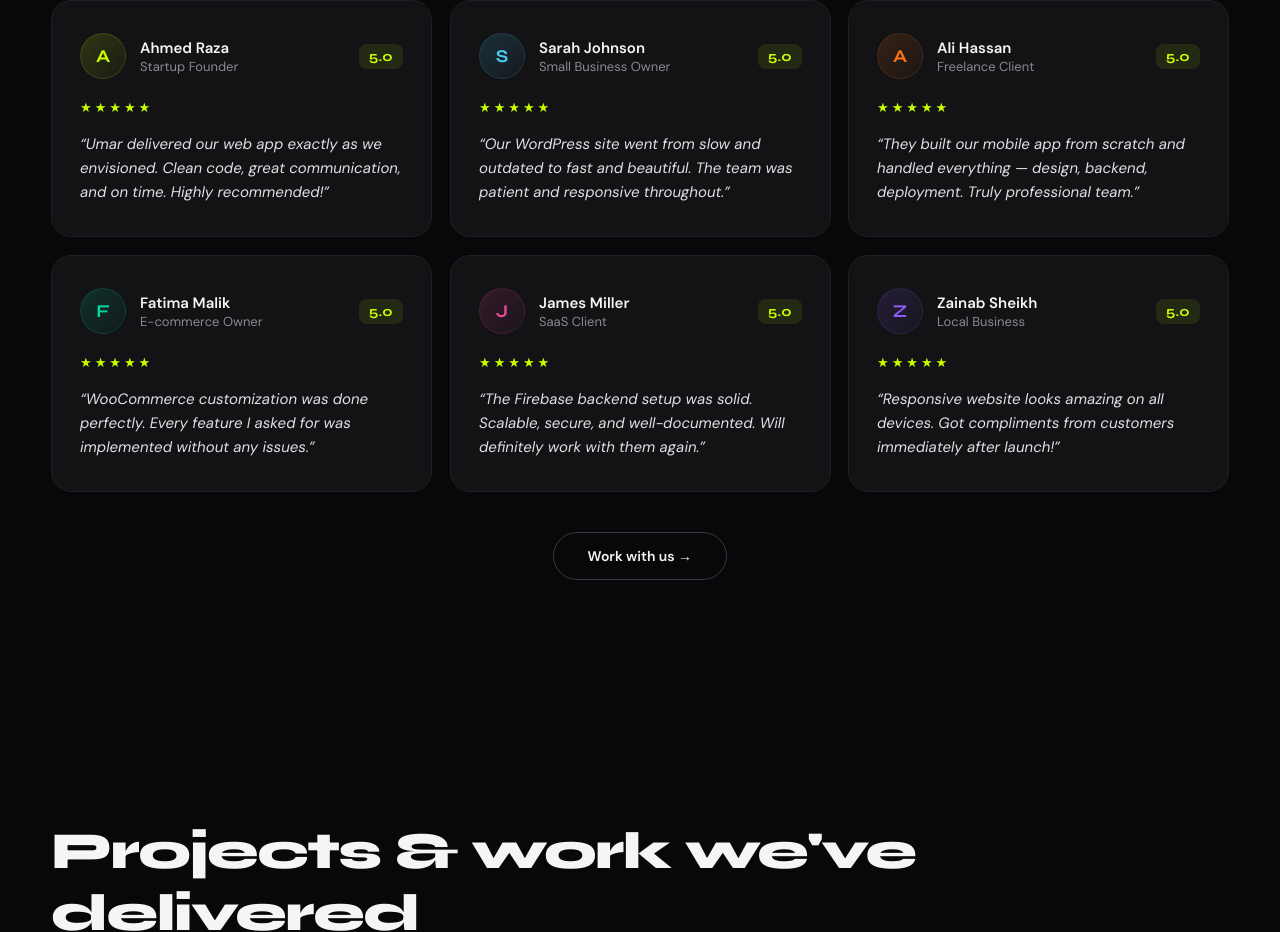
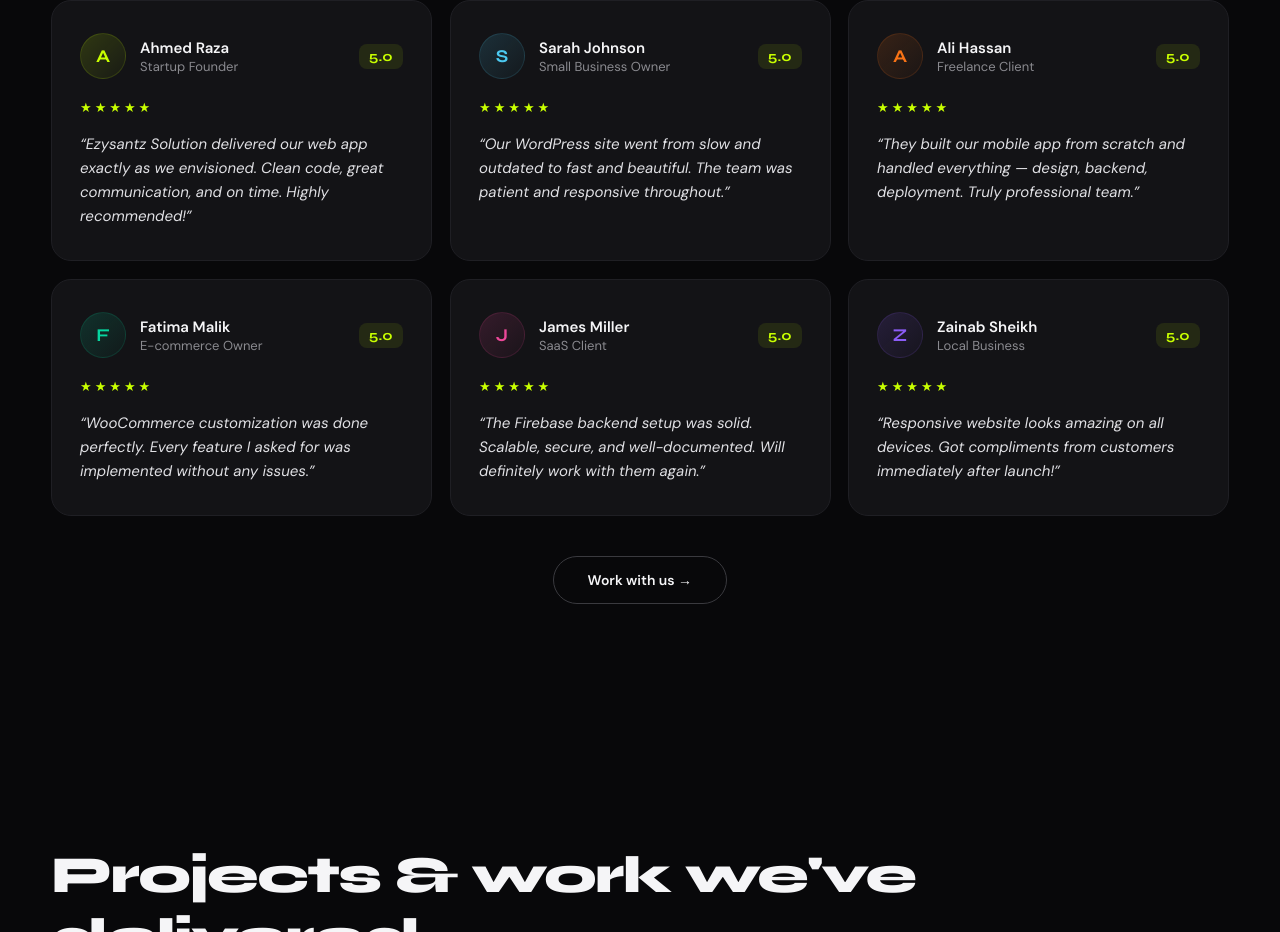
Before and after one commit to umar2334/ezysantz-solution, a Next.js app: page / in a window 1280 px wide. Shown: the part 5131-6063 px from the top of the page. Built offline with nearby package versions, Linux system fonts and the light colour scheme.

Commit message:
fix: replace Umar with Ezysantz Solution in testimonial

```diff
--- a/components/sections/Testimonials.jsx
+++ b/components/sections/Testimonials.jsx
@@ -3,7 +3,7 @@ import { tokens } from "@/styles/tokens";
 import { FadeUp, TextReveal, MagneticBtn } from "@/components/ui";
 
 const REVIEWS = [
-  { name: "Ahmed Raza", role: "Startup Founder", quote: "Umar delivered our web app exactly as we envisioned. Clean code, great communication, and on time. Highly recommended!" },
+  { name: "Ahmed Raza", role: "Startup Founder", quote: "Ezysantz Solution delivered our web app exactly as we envisioned. Clean code, great communication, and on time. Highly recommended!" },
   { name: "Sarah Johnson", role: "Small Business Owner", quote: "Our WordPress site went from slow and outdated to fast and beautiful. The team was patient and responsive throughout." },
   { name: "Ali Hassan", role: "Freelance Client", quote: "They built our mobile app from scratch and handled everything — design, backend, deployment. Truly professional team." },
   { name: "Fatima Malik", role: "E-commerce Owner", quote: "WooCommerce customization was done perfectly. Every feature I asked for was implemented without any issues." },
```
